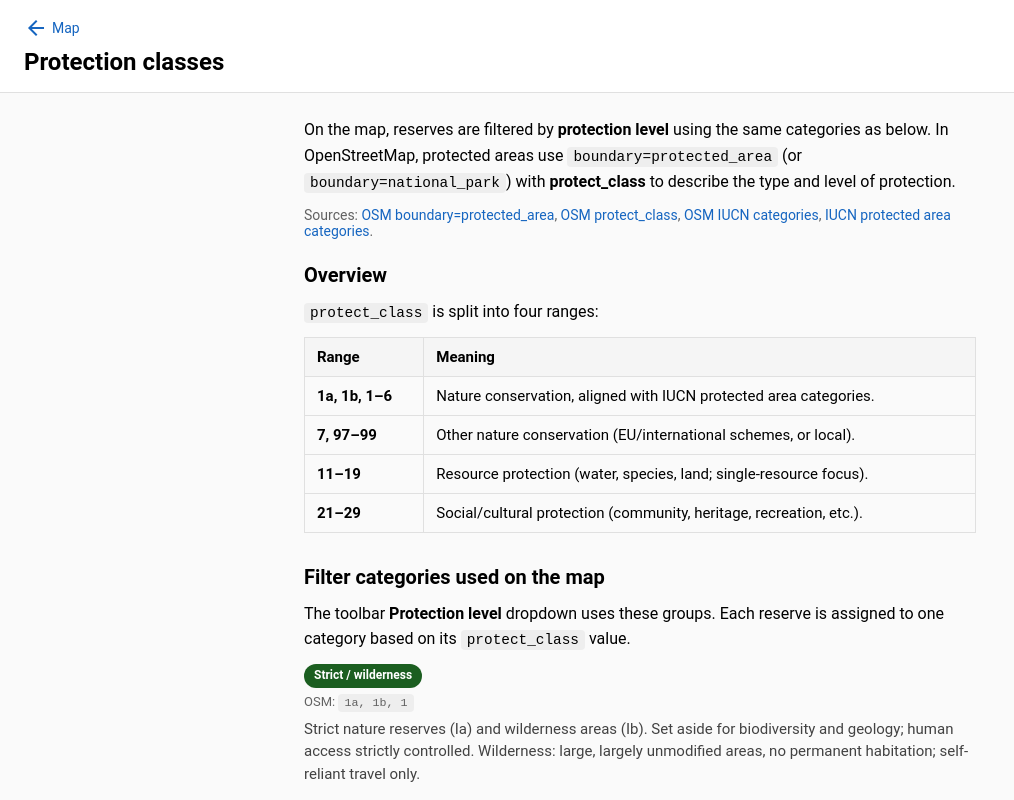
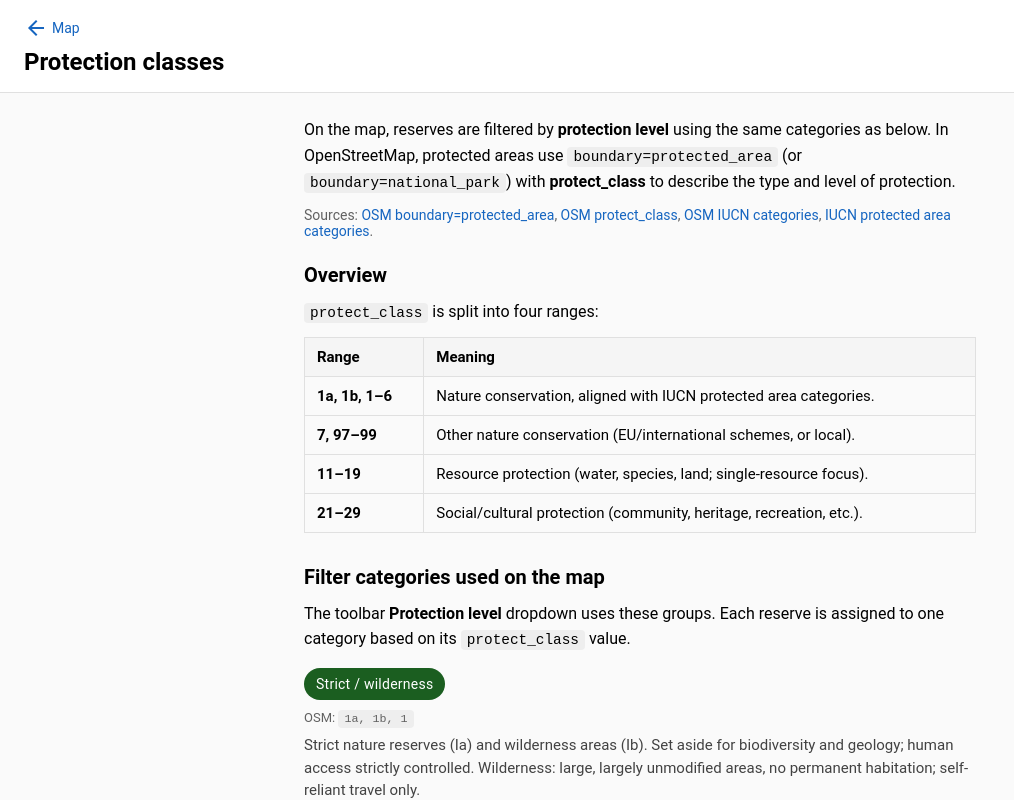
Before and after one commit to bartromgens/opennaturemap, an Angular app in the folder client/: page /protection-classes in a window 1280 px wide. Shown: the whole page, without its empty margins (0-1014 px from the left). Built offline with nearby package versions, Linux system fonts and the light colour scheme.

Commit message:
Improve style and layout of reserve details sidebar

```diff
--- a/client/src/app/map/reserve-sidebar/reserve-sidebar.component.css
+++ b/client/src/app/map/reserve-sidebar/reserve-sidebar.component.css
@@ -73,67 +73,76 @@
   text-decoration: underline;
 }
 
-.protection-badge,
-.protection-badge-link {
-  display: inline-block;
+mat-chip-set {
   margin-bottom: 12px;
-  padding: 4px 10px;
-  font-size: 0.75rem;
-  font-weight: 600;
-  line-height: 1.3;
-  border-radius: 999px;
-  background-color: #e8f5e9;
-  color: #1b5e20;
-  text-decoration: none;
 }
 
-.protection-badge-link:hover {
+mat-chip.protection-badge-link {
+  cursor: pointer;
+}
+
+mat-chip.protection-badge-link:hover {
   filter: brightness(0.95);
 }
 
-.protection-badge--strict {
-  background-color: #1b5e20;
-  color: #fff;
+mat-chip.protection-badge {
+  --mat-chip-elevated-container-color: #e8f5e9;
+  --mat-chip-label-text-color: #1b5e20;
+  --mat-chip-outline-width: 0;
 }
 
-.protection-badge--national_park {
-  background-color: #2e7d32;
-  color: #fff;
+mat-chip.protection-badge--strict {
+  --mat-chip-elevated-container-color: #1b5e20;
+  --mat-chip-label-text-color: #fff;
+  --mat-chip-outline-width: 0;
 }
 
-.protection-badge--habitat_monument {
-  background-color: #558b2f;
-  color: #fff;
+mat-chip.protection-badge--national_park {
+  --mat-chip-elevated-container-color: #2e7d32;
+  --mat-chip-label-text-color: #fff;
+  --mat-chip-outline-width: 0;
 }
 
-.protection-badge--landscape_sustainable {
-  background-color: #7cb342;
-  color: #1b5e20;
+mat-chip.protection-badge--habitat_monument {
+  --mat-chip-elevated-container-color: #558b2f;
+  --mat-chip-label-text-color: #fff;
+  --mat-chip-outline-width: 0;
 }
 
-.protection-badge--eu_international {
-  background-color: #1565c0;
-  color: #fff;
+mat-chip.protection-badge--landscape_sustainable {
+  --mat-chip-elevated-container-color: #7cb342;
+  --mat-chip-label-text-color: #1b5e20;
+  --mat-chip-outline-width: 0;
 }
 
-.protection-badge--international_intercontinental {
-  background-color: #0d47a1;
-  color: #fff;
+mat-chip.protection-badge--eu_international {
+  --mat-chip-elevated-container-color: #1565c0;
+  --mat-chip-label-text-color: #fff;
+  --mat-chip-outline-width: 0;
 }
 
-.protection-badge--resource {
-  background-color: #ef6c00;
-  color: #fff;
+mat-chip.protection-badge--international_intercontinental {
+  --mat-chip-elevated-container-color: #0d47a1;
+  --mat-chip-label-text-color: #fff;
+  --mat-chip-outline-width: 0;
 }
 
-.protection-badge--social_cultural {
-  background-color: #6d4c41;
-  color: #fff;
+mat-chip.protection-badge--resource {
+  --mat-chip-elevated-container-color: #ef6c00;
+  --mat-chip-label-text-color: #fff;
+  --mat-chip-outline-width: 0;
 }
 
-.protection-badge--other {
-  background-color: #757575;
-  color: #fff;
+mat-chip.protection-badge--social_cultural {
+  --mat-chip-elevated-container-color: #6d4c41;
+  --mat-chip-label-text-color: #fff;
+  --mat-chip-outline-width: 0;
+}
+
+mat-chip.protection-badge--other {
+  --mat-chip-elevated-container-color: #757575;
+  --mat-chip-label-text-color: #fff;
+  --mat-chip-outline-width: 0;
 }
 
 .reserve-details {
@@ -156,6 +165,11 @@
   margin: 0;
 }
 
+.reserve-details mat-chip-set {
+  margin-top: 0;
+  margin-bottom: 0;
+}
+
 .reserve-details__link {
   text-decoration: none;
   word-break: break-all;
@@ -163,12 +177,6 @@
 
 .reserve-details__link:hover {
   text-decoration: underline;
-}
-
-.reserve-id {
-  font-family: ui-monospace, monospace;
-  font-size: 0.8125rem;
-  word-break: break-all;
 }
 
 .tag-list {
--- a/client/src/app/map/reserve-sidebar/reserve-sidebar.component.html
+++ b/client/src/app/map/reserve-sidebar/reserve-sidebar.component.html
@@ -25,15 +25,17 @@
             }
           </h3>
           @if (protectionBadgeText(reserve()!); as badgeText) {
-            <a
-              routerLink="/protection-classes"
+            <mat-chip-set>
+              <mat-chip
                 [class]="protectionBadgeClass(reserve()!)"
                 [attr.title]="
                   'Protection class: ' + (reserve()!.protect_class ?? '') + ' – learn more'
                 "
+                (click)="navigateToProtectionClasses()"
                 class="protection-badge-link"
-              >{{ badgeText }}</a
+                >{{ badgeText }}</mat-chip
               >
+            </mat-chip-set>
           }
           <dl class="reserve-details">
             @if (websiteUrl(reserve()!); as url) {
@@ -44,18 +46,20 @@
                   target="_blank"
                   rel="noopener noreferrer"
                   class="reserve-details__link"
-                  >{{ url }}</a
+                  >{{ websiteDisplayUrl(url) }}</a
                 >
               </dd>
             }
-            <dt>Type</dt>
-            <dd>{{ reserve()!.area_type }}</dd>
             @if (reserve()!.operators.length) {
               <dt>Operators</dt>
-              <dd>{{ operatorNames(reserve()!) }}</dd>
+              <dd>
+                <mat-chip-set>
+                  @for (op of reserve()!.operators; track op.id) {
+                    <mat-chip>{{ op.name }}</mat-chip>
                   }
-            <dt>ID</dt>
-            <dd class="reserve-id">{{ reserve()!.id }}</dd>
+                </mat-chip-set>
+              </dd>
+            }
             @if (reserve()!.tags && objectKeys(reserve()!.tags).length) {
               <dt>Tags</dt>
               <dd>
--- a/client/src/app/map/reserve-sidebar/reserve-sidebar.component.ts
+++ b/client/src/app/map/reserve-sidebar/reserve-sidebar.component.ts
@@ -1,7 +1,8 @@
 import { Component, input, output } from '@angular/core';
 import { CommonModule } from '@angular/common';
-import { RouterLink } from '@angular/router';
+import { Router } from '@angular/router';
 import { MatButtonModule } from '@angular/material/button';
+import { MatChipsModule } from '@angular/material/chips';
 import { MatIconModule } from '@angular/material/icon';
 import type { NatureReserveDetail } from '../reserve-detail';
 import { getProtectionLevelLabel, protectionLevelFromProtectClass } from '../protection-class';
@@ -9,7 +10,7 @@ import { getProtectionLevelLabel, protectionLevelFromProtectClass } from '../pro
 @Component({
   selector: 'app-reserve-sidebar',
   standalone: true,
-  imports: [CommonModule, RouterLink, MatButtonModule, MatIconModule],
+  imports: [CommonModule, MatButtonModule, MatChipsModule, MatIconModule],
   templateUrl: './reserve-sidebar.component.html',
   styleUrl: './reserve-sidebar.component.css',
 })
@@ -20,12 +21,14 @@ export class ReserveSidebarComponent {
 
   readonly closed = output<void>();
 
+  constructor(private router: Router) {}
+
+  protected navigateToProtectionClasses(): void {
+    this.router.navigate(['/protection-classes']);
+  }
+
   protected objectKeys(obj: Record<string, unknown>): string[] {
     return Object.keys(obj ?? {});
-  }
-
-  protected operatorNames(reserve: NatureReserveDetail): string {
-    return (reserve.operators ?? []).map((op) => op.name).join(', ');
   }
 
   protected wikipediaUrl(reserve: NatureReserveDetail): string | null {
@@ -51,6 +54,10 @@ export class ReserveSidebarComponent {
     return null;
   }
 
+  protected websiteDisplayUrl(url: string): string {
+    return url.replace(/^https?:\/\//i, '').replace(/\/+$/, '');
+  }
+
   protected onClose(): void {
     this.closed.emit();
   }
--- a/client/src/app/protection-classes/protection-classes.component.css
+++ b/client/src/app/protection-classes/protection-classes.component.css
@@ -127,60 +127,62 @@ code {
   padding-top: 0;
 }
 
-.protection-badge {
+mat-chip-set {
   display: inline-block;
-  padding: 4px 10px;
-  font-size: 0.75rem;
-  font-weight: 600;
-  line-height: 1.3;
-  border-radius: 999px;
-  background-color: #e8f5e9;
-  color: #1b5e20;
 }
 
-.protection-badge--strict {
-  background-color: #1b5e20;
-  color: #fff;
+mat-chip.protection-badge--strict {
+  --mat-chip-elevated-container-color: #1b5e20;
+  --mat-chip-label-text-color: #fff;
+  --mat-chip-outline-width: 0;
 }
 
-.protection-badge--national_park {
-  background-color: #2e7d32;
-  color: #fff;
+mat-chip.protection-badge--national_park {
+  --mat-chip-elevated-container-color: #2e7d32;
+  --mat-chip-label-text-color: #fff;
+  --mat-chip-outline-width: 0;
 }
 
-.protection-badge--habitat_monument {
-  background-color: #558b2f;
-  color: #fff;
+mat-chip.protection-badge--habitat_monument {
+  --mat-chip-elevated-container-color: #558b2f;
+  --mat-chip-label-text-color: #fff;
+  --mat-chip-outline-width: 0;
 }
 
-.protection-badge--landscape_sustainable {
-  background-color: #7cb342;
-  color: #1b5e20;
+mat-chip.protection-badge--landscape_sustainable {
+  --mat-chip-elevated-container-color: #7cb342;
+  --mat-chip-label-text-color: #1b5e20;
+  --mat-chip-outline-width: 0;
 }
 
-.protection-badge--eu_international {
-  background-color: #1565c0;
-  color: #fff;
+mat-chip.protection-badge--eu_international {
+  --mat-chip-elevated-container-color: #1565c0;
+  --mat-chip-label-text-color: #fff;
+  --mat-chip-outline-width: 0;
 }
 
-.protection-badge--international_intercontinental {
-  background-color: #0d47a1;
-  color: #fff;
+mat-chip.protection-badge--international_intercontinental {
+  --mat-chip-elevated-container-color: #0d47a1;
+  --mat-chip-label-text-color: #fff;
+  --mat-chip-outline-width: 0;
 }
 
-.protection-badge--resource {
-  background-color: #ef6c00;
-  color: #fff;
+mat-chip.protection-badge--resource {
+  --mat-chip-elevated-container-color: #ef6c00;
+  --mat-chip-label-text-color: #fff;
+  --mat-chip-outline-width: 0;
 }
 
-.protection-badge--social_cultural {
-  background-color: #6d4c41;
-  color: #fff;
+mat-chip.protection-badge--social_cultural {
+  --mat-chip-elevated-container-color: #6d4c41;
+  --mat-chip-label-text-color: #fff;
+  --mat-chip-outline-width: 0;
 }
 
-.protection-badge--other {
-  background-color: #757575;
-  color: #fff;
+mat-chip.protection-badge--other {
+  --mat-chip-elevated-container-color: #757575;
+  --mat-chip-label-text-color: #fff;
+  --mat-chip-outline-width: 0;
 }
 
 .category-osm {
--- a/client/src/app/protection-classes/protection-classes.component.html
+++ b/client/src/app/protection-classes/protection-classes.component.html
@@ -83,11 +83,13 @@
       <ul class="category-list">
         @for (cat of categories; track cat.value) {
           <li class="category-item">
-            <span
-              class="protection-badge protection-badge--{{ cat.value }}"
-              [attr.title]="'OSM protect_class: ' + cat.osmValues"
-              >{{ cat.label }}</span
-            >
+            <mat-chip-set>
+              <mat-chip
+                class="protection-badge--{{ cat.value }}"
+                [attr.title]="'OSM protect_class: ' + cat.osmValues"
+                >{{ cat.label }}</mat-chip
+              >
+            </mat-chip-set>
             <span class="category-osm"
               >OSM: <code>{{ cat.osmValues }}</code></span
             >
--- a/client/src/app/protection-classes/protection-classes.component.ts
+++ b/client/src/app/protection-classes/protection-classes.component.ts
@@ -1,6 +1,7 @@
 import { Component } from '@angular/core';
 import { RouterLink } from '@angular/router';
 import { MatButtonModule } from '@angular/material/button';
+import { MatChipsModule } from '@angular/material/chips';
 import { MatIconModule } from '@angular/material/icon';
 
 import { PROTECTION_LEVEL_OPTIONS } from '../map/protection-class';
@@ -63,7 +64,7 @@ const CATEGORY_DESCRIPTIONS: Record<string, { osmValues: string; description: st
 @Component({
   selector: 'app-protection-classes',
   standalone: true,
-  imports: [RouterLink, MatButtonModule, MatIconModule],
+  imports: [RouterLink, MatButtonModule, MatChipsModule, MatIconModule],
   templateUrl: './protection-classes.component.html',
   styleUrl: './protection-classes.component.css',
 })
```
Lines whose indentation alone changed are shown as unchanged.
